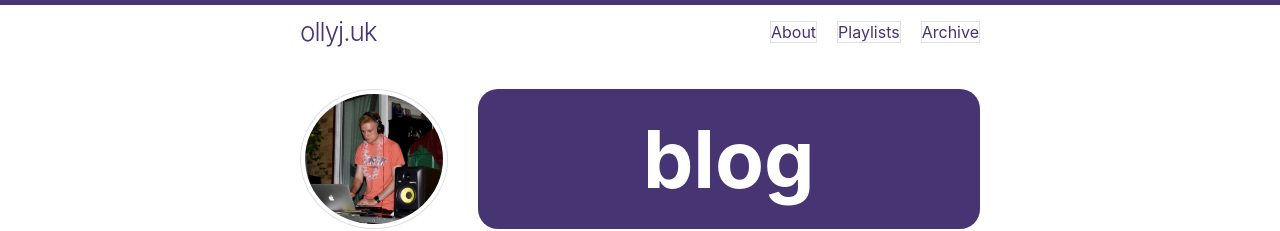
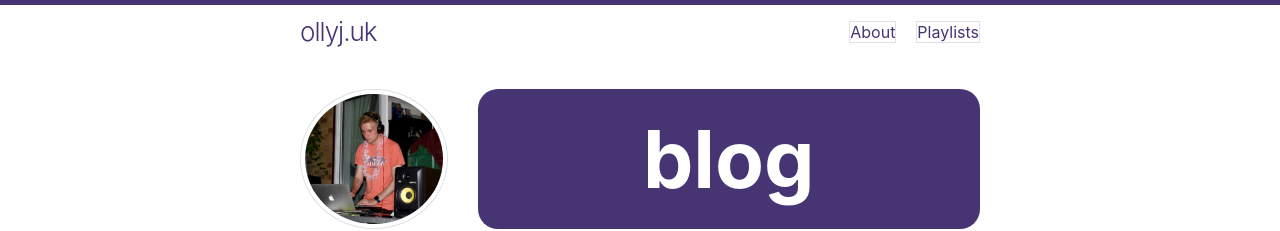
Before and after one commit to ollyy/ollyy.github.io, a Jekyll site: the page built from index.md, in a window 1280 px wide. Shown: the top 231 px of the page. Built offline with Jekyll 4.4.1, drawn with Linux system fonts in a browser that asks for light colours.

Commit message:
Remove archive tab

```diff
--- a/_config.yml
+++ b/_config.yml
@@ -20,7 +20,6 @@ header_pages:
  - about.md
  - portfolio.md
  - playlists.md
- - archive.md
 
 # Build settings
 theme: minima
```
Also changed, not shown: 3 other files.
